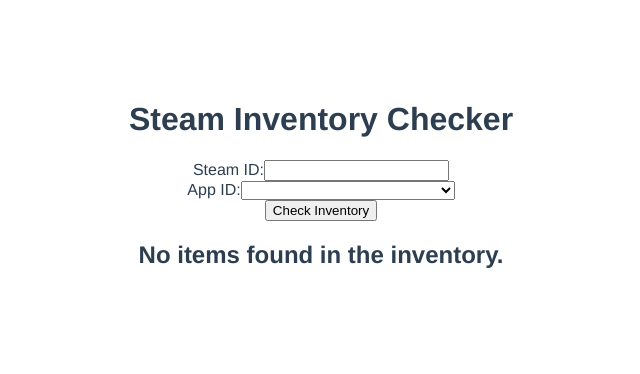
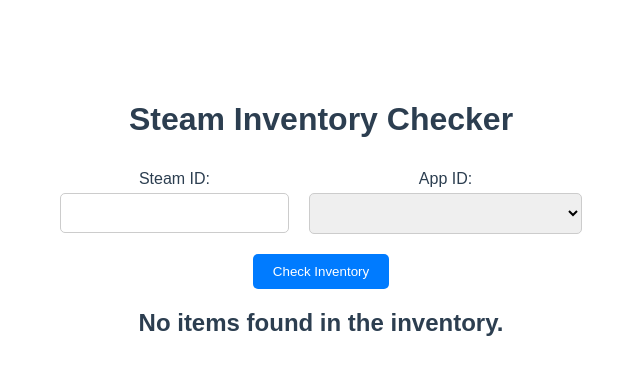
Before and after one commit to romaswe/steam-inventory-checker, a Vue app in the folder steam-inventory-checker/: page / in a window 1280 px wide. Shown: the top 374 px of the page, without its empty margins (319-959 px from the left). Built offline with nearby package versions, Linux system fonts and the light colour scheme.

Commit message:
minskat antalet items man hämtar per anrop

```diff
--- a/steam-inventory-checker/src/components/InventoryChecker.vue
+++ b/steam-inventory-checker/src/components/InventoryChecker.vue
@@ -2,11 +2,11 @@
   <div class="inventory-checker">
     <h1>Steam Inventory Checker</h1>
     <form @submit.prevent="fetchInventory">
-      <div>
+      <div class="form-group">
         <label for="steamId">Steam ID:</label>
         <input type="text" id="steamId" v-model="steamId" required />
       </div>
-      <div>
+      <div class="form-group">
         <label for="appId">App ID:</label>
         <select id="appId" v-model="gameInfo" required>
           <option disabled value="">Select a game</option>
@@ -38,21 +38,27 @@
         </button>
       </div>
       <div v-if="showDuplicateItems">
-        <h2>Duplicate Items</h2>
+        <h2>Duplicate Items ({{ sortedDuplicateItems.length }})</h2>
         <ul v-if="sortedDuplicateItems.length">
           <li v-for="(item, index) in sortedDuplicateItems" :key="index">
             <img :src="item.image" alt="Item image" class="item-image" />
-            {{ item.name }} - Marketable: {{ item.marketable ? "Yes" : "No" }}
+            <span
+              >{{ item.name }} - Marketable:
+              {{ item.marketable ? "Yes" : "No" }}</span
+            >
           </li>
         </ul>
         <p v-else>No duplicate items found.</p>
       </div>
       <div v-if="showInventoryItems">
-        <h2>Inventory Items</h2>
+        <h2>Inventory Items ({{ sortedItems.length }})</h2>
         <ul>
           <li v-for="(item, index) in sortedItems" :key="index">
             <img :src="item.image" alt="Item image" class="item-image" />
-            {{ item.name }} - Marketable: {{ item.marketable ? "Yes" : "No" }}
+            <span
+              >{{ item.name }} - Marketable:
+              {{ item.marketable ? "Yes" : "No" }}</span
+            >
           </li>
         </ul>
       </div>
@@ -113,17 +119,21 @@
 
         while (moreItems) {
           const response = await fetch(
-            `http://localhost:3000/inventory/${this.steamId}/${this.gameInfo.appId}/${this.gameInfo.contextId}?start_assetid=${startAssetId}`
+            `http://localhost:3000/inventory/${this.steamId}/${
+              this.gameInfo.appId
+            }/${this.gameInfo.contextId}?${
+              startAssetId ? `&start_assetid=${startAssetId}` : ""
+            }`
           );
           if (!response.ok) {
             throw new Error("Network response was not ok");
           }
 
           const data = await response.json();
-          if (data.assets) {
+          if (data.descriptions) {
             this.items.push(
               ...data.descriptions.map((item) => ({
-                name: item.market_hash_name,
+                name: item.name.trim().toLowerCase(),
                 marketable: item.marketable === 1,
                 image: `http://cdn.steamcommunity.com/economy/image/${item.icon_url}`,
               }))
@@ -183,6 +193,44 @@
   margin: 0 auto;
   padding: 20px;
   text-align: center;
+  font-family: Arial, sans-serif;
+}
+
+form {
+  display: flex;
+  justify-content: center;
+  align-items: center;
+  flex-wrap: wrap;
+}
+
+.form-group {
+  margin: 10px;
+  display: flex;
+  flex-direction: column;
+  align-items: center;
+}
+
+input,
+select {
+  padding: 10px;
+  font-size: 1rem;
+  border: 1px solid #ccc;
+  border-radius: 5px;
+  margin-top: 5px;
+}
+
+button[type="submit"] {
+  padding: 10px 20px;
+  margin-top: 10px;
+  border: none;
+  background-color: #007bff;
+  color: white;
+  cursor: pointer;
+  border-radius: 5px;
+}
+
+button[type="submit"]:hover {
+  background-color: #0056b3;
 }
 
 .spinner {
@@ -225,9 +273,28 @@
   background-color: #0056b3;
 }
 
+ul {
+  list-style: none;
+  padding: 0;
+}
+
+li {
+  display: flex;
+  align-items: center;
+  margin: 10px 0;
+  padding: 10px;
+  border: 1px solid #ccc;
+  border-radius: 5px;
+  background-color: #f9f9f9;
+}
+
 .item-image {
   width: 32px;
   height: 32px;
   margin-right: 10px;
 }
+
+span {
+  font-size: 1rem;
+}
 </style>
```
Also changed, not shown: 1 other file (tests, documents, lock files or other folders).
